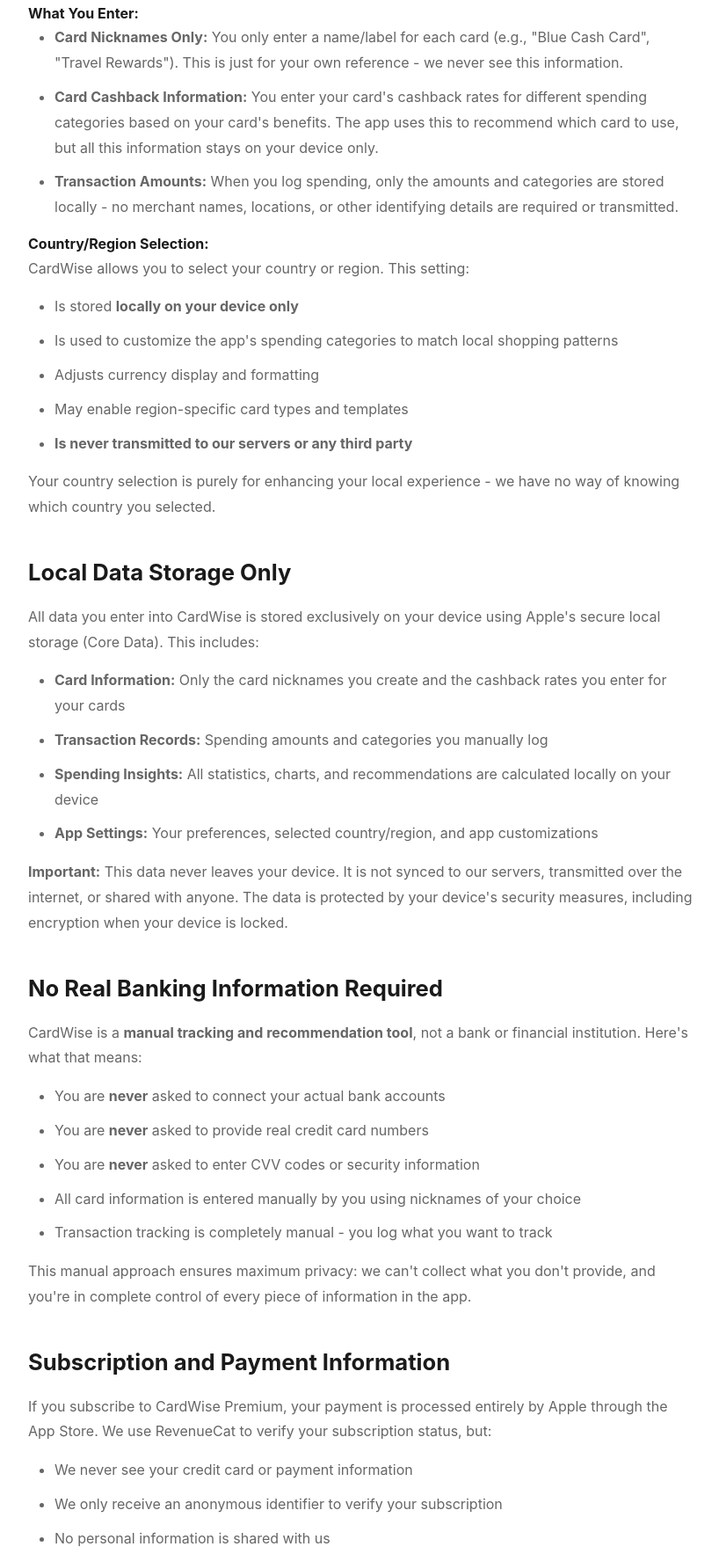
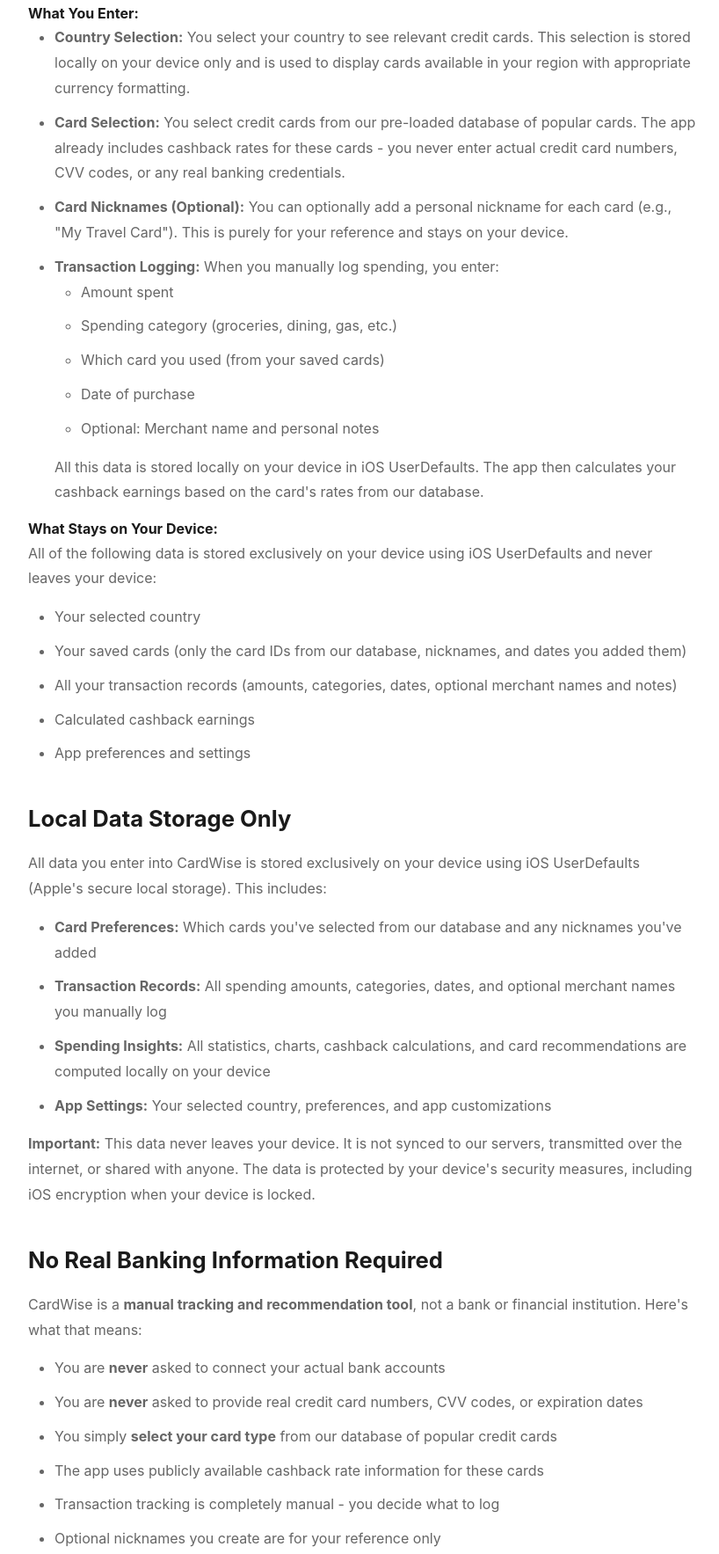
Before and after one commit to Alperenciftlikci/cardwise, a plain HTML site: page privacy.html in a window 1280 px wide. Shown: the part 1063-2830 px from the top of the page at 88% size, without its empty margins (228-1046 px from the left). Drawn offline with Linux system fonts and the light colour scheme.

Commit message:
Rewrite privacy policy based on actual app implementation - card selection from database, UserDefaults storage

```diff
--- a/privacy.html
+++ b/privacy.html
@@ -44,33 +44,42 @@
 
                 <h4>What You Enter:</h4>
                 <ul>
-                    <li><strong>Card Nicknames Only:</strong> You only enter a name/label for each card (e.g., "Blue Cash Card", "Travel Rewards"). This is just for your own reference - we never see this information.</li>
-                    <li><strong>Card Cashback Information:</strong> You enter your card's cashback rates for different spending categories based on your card's benefits. The app uses this to recommend which card to use, but all this information stays on your device only.</li>
-                    <li><strong>Transaction Amounts:</strong> When you log spending, only the amounts and categories are stored locally - no merchant names, locations, or other identifying details are required or transmitted.</li>
+                    <li><strong>Country Selection:</strong> You select your country to see relevant credit cards. This selection is stored locally on your device only and is used to display cards available in your region with appropriate currency formatting.</li>
+                    <li><strong>Card Selection:</strong> You select credit cards from our pre-loaded database of popular cards. The app already includes cashback rates for these cards - you never enter actual credit card numbers, CVV codes, or any real banking credentials.</li>
+                    <li><strong>Card Nicknames (Optional):</strong> You can optionally add a personal nickname for each card (e.g., "My Travel Card"). This is purely for your reference and stays on your device.</li>
+                    <li><strong>Transaction Logging:</strong> When you manually log spending, you enter:
+                        <ul>
+                            <li>Amount spent</li>
+                            <li>Spending category (groceries, dining, gas, etc.)</li>
+                            <li>Which card you used (from your saved cards)</li>
+                            <li>Date of purchase</li>
+                            <li>Optional: Merchant name and personal notes</li>
+                        </ul>
+                        All this data is stored locally on your device in iOS UserDefaults. The app then calculates your cashback earnings based on the card's rates from our database.
+                    </li>
                 </ul>
 
-                <h4>Country/Region Selection:</h4>
-                <p>CardWise allows you to select your country or region. This setting:</p>
+                <h4>What Stays on Your Device:</h4>
+                <p>All of the following data is stored exclusively on your device using iOS UserDefaults and never leaves your device:</p>
                 <ul>
-                    <li>Is stored <strong>locally on your device only</strong></li>
-                    <li>Is used to customize the app's spending categories to match local shopping patterns</li>
-                    <li>Adjusts currency display and formatting</li>
-                    <li>May enable region-specific card types and templates</li>
-                    <li><strong>Is never transmitted to our servers or any third party</strong></li>
+                    <li>Your selected country</li>
+                    <li>Your saved cards (only the card IDs from our database, nicknames, and dates you added them)</li>
+                    <li>All your transaction records (amounts, categories, dates, optional merchant names and notes)</li>
+                    <li>Calculated cashback earnings</li>
+                    <li>App preferences and settings</li>
                 </ul>
-                <p>Your country selection is purely for enhancing your local experience - we have no way of knowing which country you selected.</p>
             </section>
 
             <section>
                 <h3>Local Data Storage Only</h3>
-                <p>All data you enter into CardWise is stored exclusively on your device using Apple's secure local storage (Core Data). This includes:</p>
+                <p>All data you enter into CardWise is stored exclusively on your device using iOS UserDefaults (Apple's secure local storage). This includes:</p>
                 <ul>
-                    <li><strong>Card Information:</strong> Only the card nicknames you create and the cashback rates you enter for your cards</li>
-                    <li><strong>Transaction Records:</strong> Spending amounts and categories you manually log</li>
-                    <li><strong>Spending Insights:</strong> All statistics, charts, and recommendations are calculated locally on your device</li>
-                    <li><strong>App Settings:</strong> Your preferences, selected country/region, and app customizations</li>
+                    <li><strong>Card Preferences:</strong> Which cards you've selected from our database and any nicknames you've added</li>
+                    <li><strong>Transaction Records:</strong> All spending amounts, categories, dates, and optional merchant names you manually log</li>
+                    <li><strong>Spending Insights:</strong> All statistics, charts, cashback calculations, and card recommendations are computed locally on your device</li>
+                    <li><strong>App Settings:</strong> Your selected country, preferences, and app customizations</li>
                 </ul>
-                <p><strong>Important:</strong> This data never leaves your device. It is not synced to our servers, transmitted over the internet, or shared with anyone. The data is protected by your device's security measures, including encryption when your device is locked.</p>
+                <p><strong>Important:</strong> This data never leaves your device. It is not synced to our servers, transmitted over the internet, or shared with anyone. The data is protected by your device's security measures, including iOS encryption when your device is locked.</p>
             </section>
 
             <section>
@@ -78,12 +87,13 @@
                 <p>CardWise is a <strong>manual tracking and recommendation tool</strong>, not a bank or financial institution. Here's what that means:</p>
                 <ul>
                     <li>You are <strong>never</strong> asked to connect your actual bank accounts</li>
-                    <li>You are <strong>never</strong> asked to provide real credit card numbers</li>
-                    <li>You are <strong>never</strong> asked to enter CVV codes or security information</li>
-                    <li>All card information is entered manually by you using nicknames of your choice</li>
-                    <li>Transaction tracking is completely manual - you log what you want to track</li>
+                    <li>You are <strong>never</strong> asked to provide real credit card numbers, CVV codes, or expiration dates</li>
+                    <li>You simply <strong>select your card type</strong> from our database of popular credit cards</li>
+                    <li>The app uses publicly available cashback rate information for these cards</li>
+                    <li>Transaction tracking is completely manual - you decide what to log</li>
+                    <li>Optional nicknames you create are for your reference only</li>
                 </ul>
-                <p>This manual approach ensures maximum privacy: we can't collect what you don't provide, and you're in complete control of every piece of information in the app.</p>
+                <p>This manual selection approach ensures maximum privacy: we can't collect sensitive information because you never provide it. You're in complete control of every piece of information in the app.</p>
             </section>
 
             <section>
@@ -174,12 +184,13 @@
                 <h3>Summary</h3>
                 <p><strong>The Bottom Line:</strong></p>
                 <ul>
-                    <li>✅ You enter only card <strong>nicknames</strong>, not real card numbers</li>
-                    <li>✅ All data is stored <strong>locally on your device</strong></li>
-                    <li>✅ Your country selection is <strong>only used locally</strong> to customize the app</li>
+                    <li>✅ You <strong>select card types</strong> from our database - never enter real card numbers, CVV codes, or credentials</li>
+                    <li>✅ Cashback rates come from our <strong>pre-loaded database</strong> - you don't manually enter or configure them</li>
+                    <li>✅ All transaction data is stored <strong>locally on your device</strong> in iOS UserDefaults</li>
+                    <li>✅ Your country selection is <strong>only used locally</strong> to show relevant cards and currency</li>
                     <li>✅ <strong>Nothing is sent to our servers</strong> - no tracking, no analytics, no data collection</li>
                     <li>✅ We can't access your data even if we wanted to - <strong>we never receive it</strong></li>
-                    <li>✅ Your financial information, spending habits, and personal preferences remain <strong>100% private</strong></li>
+                    <li>✅ Your spending habits, transaction history, and preferences remain <strong>100% private</strong></li>
                 </ul>
                 <p>CardWise is built with privacy by design. We believe your financial data is yours alone, and we've architected the app to ensure it stays that way.</p>
             </section>
```
